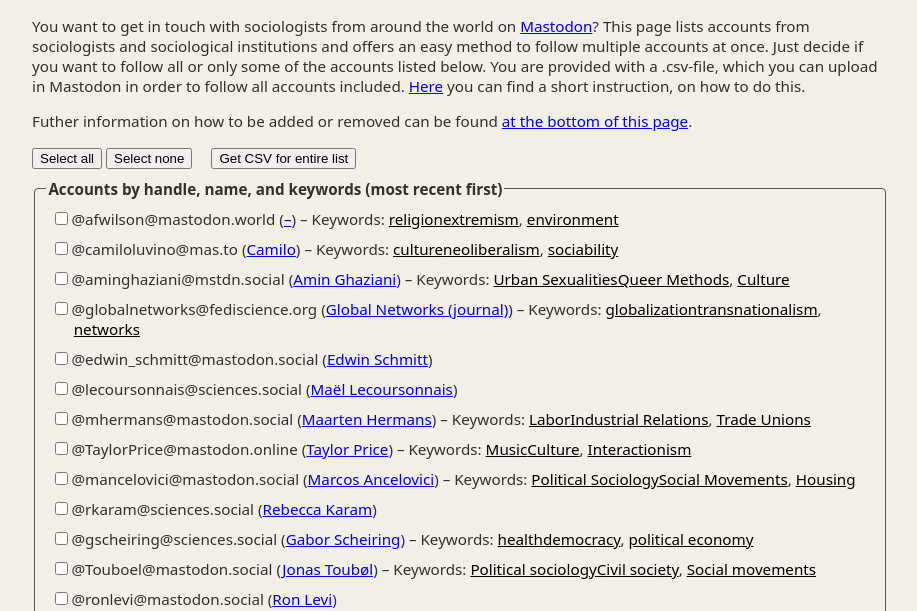
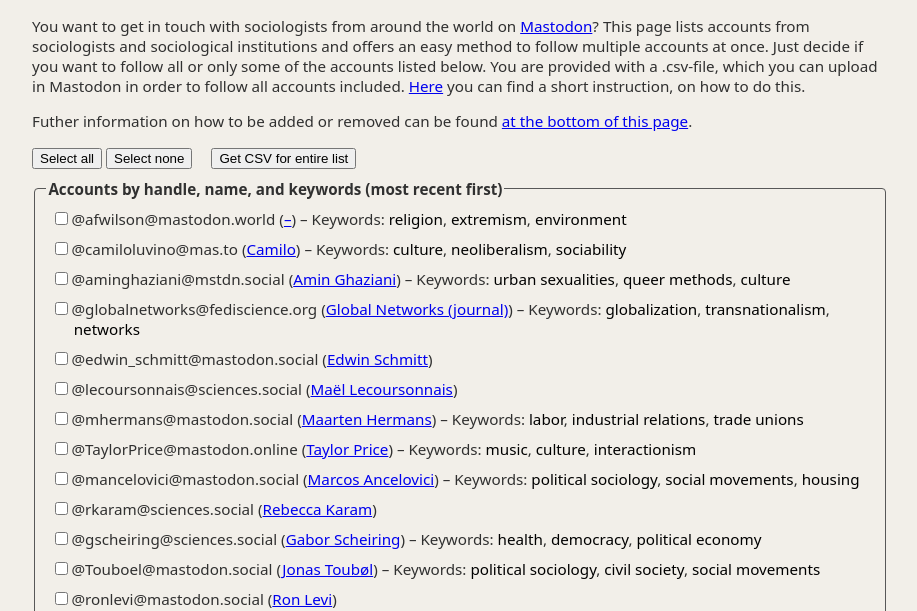
Before and after one commit to trutzig89182/Mastodon-Sociologists, a website: page index.html in a window 1280 px wide. Shown: the part 167-778 px from the top of the page, without its empty margins (180-1097 px from the left). Drawn offline with Linux system fonts and the light colour scheme.

Commit message:
make keywords clickable items

```diff
--- a/assets/css/main.css
+++ b/assets/css/main.css
@@ -96,6 +96,7 @@
 /* style keywords */
 a.keywordclass:link, a.keywordclass:visited {
   color: black;
+  text-decoration: none;
 }
 a.keywordclass:hover {
   color: green;
--- a/assets/js/app.js
+++ b/assets/js/app.js
@@ -180,7 +180,6 @@
      wrapper.appendChild(nameAsLink)
      console.log('name with link set')
    } else {
-     const nameWithoutLink = document.createTextNode(user.name)
      wrapper.appendChild(nameWithoutLink)
    }
    wrapper.appendChild(bracketClose)
@@ -195,29 +194,34 @@
    //   wrapper.appendChild(keywords)
    // }
    if (user.keywords !== null && user.keywords.trim() !== '') {
-     const seperator = document.createTextNode(" – Keywords: ")
-     wrapper.appendChild(seperator)
+     const keywordSeperator = document.createTextNode(" – Keywords: ")
+     wrapper.appendChild(keywordSeperator)
      //const keywordstring = user.keywords.replaceAll(" ", ", ").replaceAll("_", " ")
      const keywordArray = user.keywords.split(" ")
-     console.log(user.keywords)
      console.log(keywordArray)
-     const commaseperator = document.createTextNode(', ')
 
-     const keywords = document.createElement('span')
 
      // counter to change seperators depending on position
      for (i in keywordArray) {
-       wrapper.appendChild(commaseperator)
+       console.log(i)
+       if (i > 0) {
+         console.log("adding commaseperator because i is " + i)
+         const commaSeperator = document.createTextNode(', ')
+         wrapper.appendChild(commaSeperator)
+       } else {
+         console.log("did not set seperator")
+       }
        const keyword_item = document.createElement('a')
-       keyword_item.textContent = keywordArray[i].replaceAll("_", " ")
+       keyword_item.textContent = keywordArray[i].replaceAll("_", " ").toLowerCase()
        keyword_item.setAttribute('value', 'false')
-       keyword_item.setAttribute('name', keywordArray[i])
+       keyword_item.setAttribute('name', keywordArray[i].toLowerCase())
        console.log(keyword_item.name)
        keyword_item.setAttribute('href', '')
        keyword_item.setAttribute('class', 'keywordclass')
-       keyword_item.setAttribute('selected', false)
-       console.log("another keyword set")
+       //keyword_item.setAttribute('selected', false)
        wrapper.appendChild(keyword_item)
+       console.log(keywordArray.length)
+
      }
 
 
```
